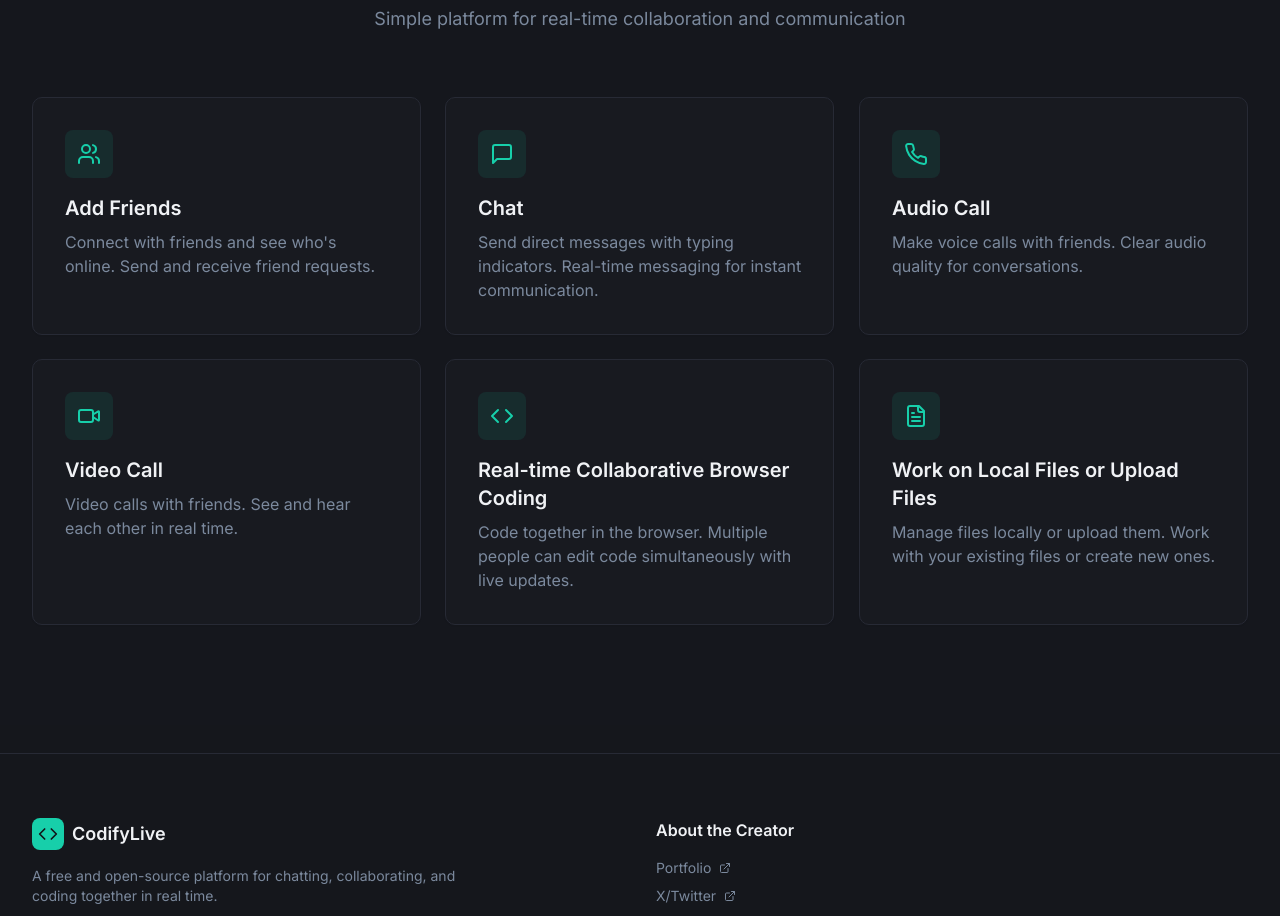
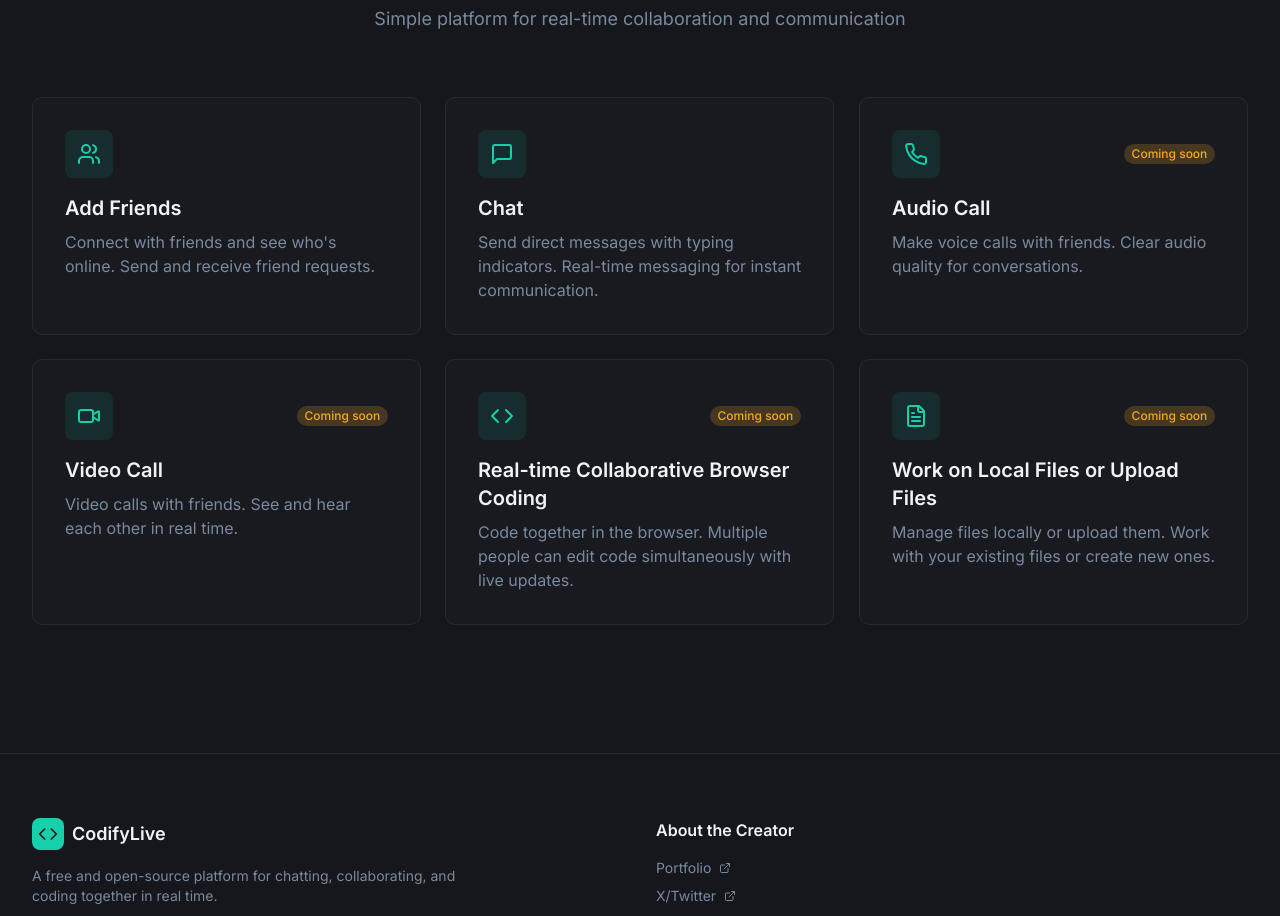
Before and after one commit to fulanii/codify-live-frontend, a React (Vite) app: page / in a window 1280 px wide. Shown: the part 800-1716 px from the top of the page. Built offline with nearby package versions, Linux system fonts and the light colour scheme; no server answers; the HTML template or start-up script is replaced by a standard one.

Commit message:
addec comming soon tag

```diff
--- a/src/pages/LandingPage.tsx
+++ b/src/pages/LandingPage.tsx
@@ -207,8 +207,13 @@ export default function Landing() {
                 className="p-8 hover:shadow-lg transition-all duration-300 fade-in-on-scroll opacity-0 will-change-transform"
                 data-testid="card-feature-audio"
               >
-                <div className="mb-4 flex h-12 w-12 items-center justify-center rounded-md bg-primary/10 transition-transform duration-300 hover:scale-110 will-change-transform">
-                  <Phone className="h-6 w-6 text-primary" />
+                <div className="mb-4 flex items-center justify-between">
+                  <div className="flex h-12 w-12 items-center justify-center rounded-md bg-primary/10 transition-transform duration-300 hover:scale-110 will-change-transform">
+                    <Phone className="h-6 w-6 text-primary" />
+                  </div>
+                  <span className="text-xs font-medium px-2 py-0.5 rounded-full bg-warning/20 text-warning">
+                    Coming soon
+                  </span>
                 </div>
                 <h3 className="text-xl font-semibold mb-2">Audio Call</h3>
                 <p className="text-muted-foreground">
@@ -222,8 +227,13 @@ export default function Landing() {
                 className="p-8 hover:shadow-lg transition-all duration-300 fade-in-on-scroll opacity-0 will-change-transform"
                 data-testid="card-feature-video"
               >
-                <div className="mb-4 flex h-12 w-12 items-center justify-center rounded-md bg-primary/10 transition-transform duration-300 hover:scale-110 will-change-transform">
-                  <Video className="h-6 w-6 text-primary" />
+                <div className="mb-4 flex items-center justify-between">
+                  <div className="flex h-12 w-12 items-center justify-center rounded-md bg-primary/10 transition-transform duration-300 hover:scale-110 will-change-transform">
+                    <Video className="h-6 w-6 text-primary" />
+                  </div>
+                  <span className="text-xs font-medium px-2 py-0.5 rounded-full bg-warning/20 text-warning">
+                    Coming soon
+                  </span>
                 </div>
                 <h3 className="text-xl font-semibold mb-2">Video Call</h3>
                 <p className="text-muted-foreground">
@@ -237,8 +247,13 @@ export default function Landing() {
                 className="p-8 hover:shadow-lg transition-all duration-300 fade-in-on-scroll opacity-0 will-change-transform"
                 data-testid="card-feature-coding"
               >
-                <div className="mb-4 flex h-12 w-12 items-center justify-center rounded-md bg-primary/10 transition-transform duration-300 hover:scale-110 will-change-transform">
-                  <Code className="h-6 w-6 text-primary" />
+                <div className="mb-4 flex items-center justify-between">
+                  <div className="flex h-12 w-12 items-center justify-center rounded-md bg-primary/10 transition-transform duration-300 hover:scale-110 will-change-transform">
+                    <Code className="h-6 w-6 text-primary" />
+                  </div>
+                  <span className="text-xs font-medium px-2 py-0.5 rounded-full bg-warning/20 text-warning">
+                    Coming soon
+                  </span>
                 </div>
                 <h3 className="text-xl font-semibold mb-2">
                   Real-time Collaborative Browser Coding
@@ -254,8 +269,13 @@ export default function Landing() {
                 className="p-8 hover:shadow-lg transition-all duration-300 fade-in-on-scroll opacity-0 will-change-transform"
                 data-testid="card-feature-files"
               >
-                <div className="mb-4 flex h-12 w-12 items-center justify-center rounded-md bg-primary/10 transition-transform duration-300 hover:scale-110 will-change-transform">
-                  <FileText className="h-6 w-6 text-primary" />
+                <div className="mb-4 flex items-center justify-between">
+                  <div className="flex h-12 w-12 items-center justify-center rounded-md bg-primary/10 transition-transform duration-300 hover:scale-110 will-change-transform">
+                    <FileText className="h-6 w-6 text-primary" />
+                  </div>
+                  <span className="text-xs font-medium px-2 py-0.5 rounded-full bg-warning/20 text-warning">
+                    Coming soon
+                  </span>
                 </div>
                 <h3 className="text-xl font-semibold mb-2">
                   Work on Local Files or Upload Files
```
